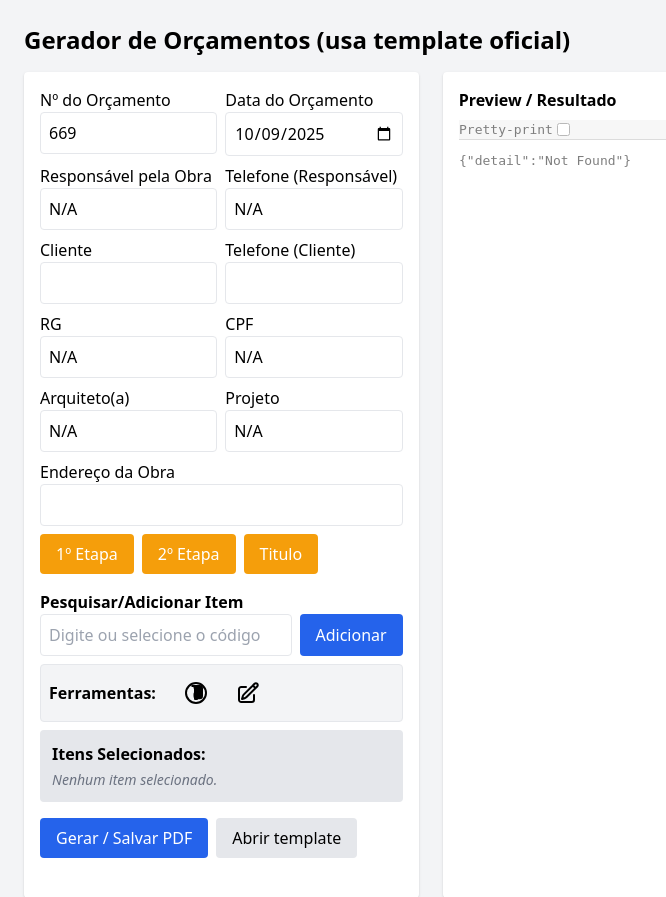
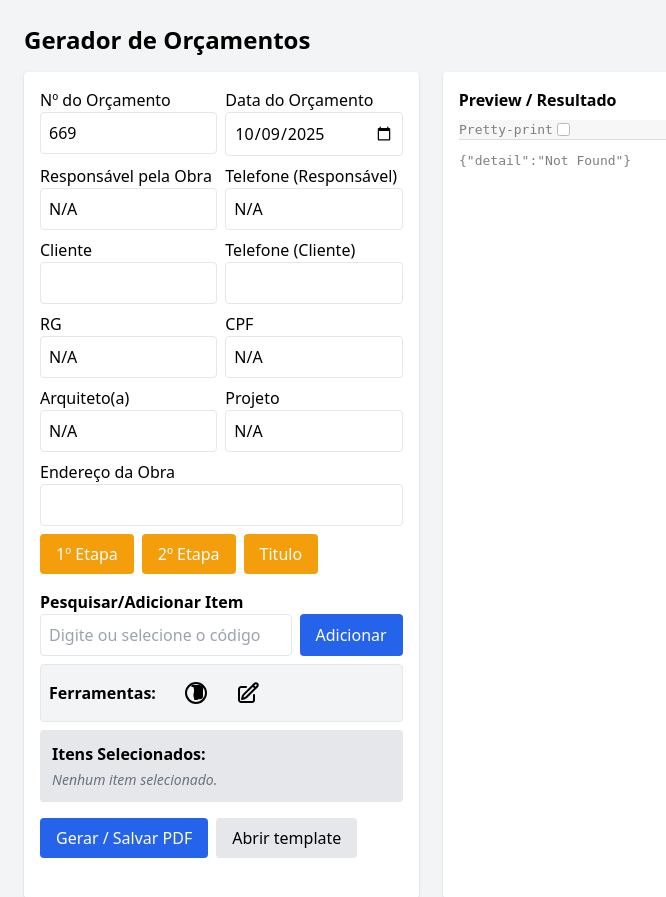
Before and after one commit to Salrefinado/Gerador-de-Or-amentos-Bunese, a FastAPI app: page / in a window 1280 px wide. Shown: the top 897 px of the page, without its empty margins (0-666 px from the left). Run offline with FastAPI, Linux system fonts and the light colour scheme.

Commit message:
Update index.html

```diff
--- a/templates/index.html
+++ b/templates/index.html
@@ -2,7 +2,7 @@
 <html>
 <head>
   <meta charset="utf-8" />
-  <title>Gerador de Orçamentos - Template Oficial</title>
+  <title>Gerador de Orçamentos</title>
   <link rel="stylesheet" href="https://cdn.jsdelivr.net/npm/tailwindcss@2.2.19/dist/tailwind.min.css">
   <style>
     /* Ajuste para o preview ficar grande */
@@ -18,7 +18,7 @@
 </head>
 <body class="bg-gray-100">
   <div class="container mx-auto p-6">
-    <h1 class="text-2xl font-bold mb-4">Gerador de Orçamentos (usa template oficial)</h1>
+    <h1 class="text-2xl font-bold mb-4">Gerador de Orçamentos</h1>
 
     <div class="grid grid-cols-3 gap-6">
       <div class="col-span-1 bg-white p-4 rounded shadow">
@@ -149,4 +149,5 @@
 
   <script src="/static/app.js"></script>
 </body>
+
 </html>
```
